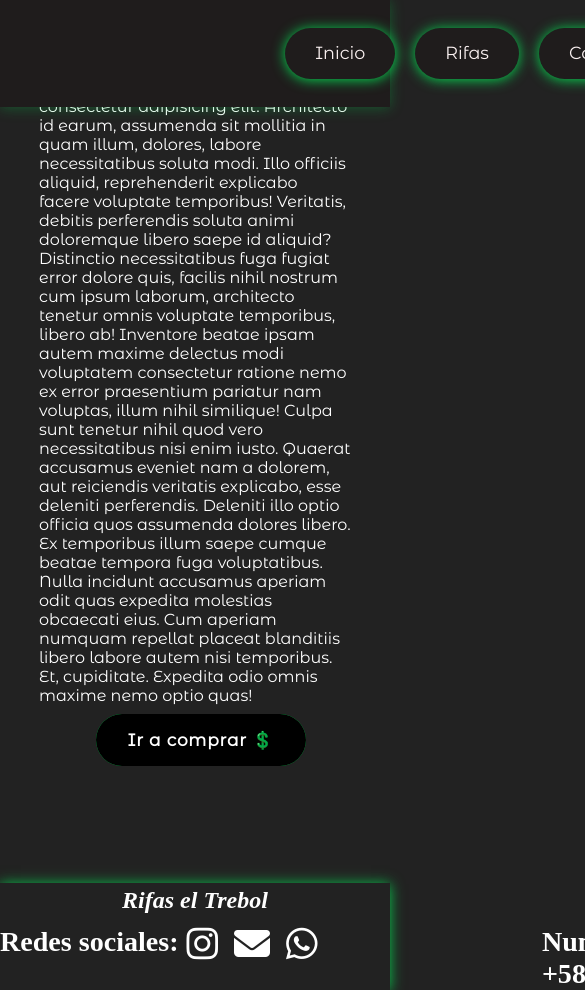
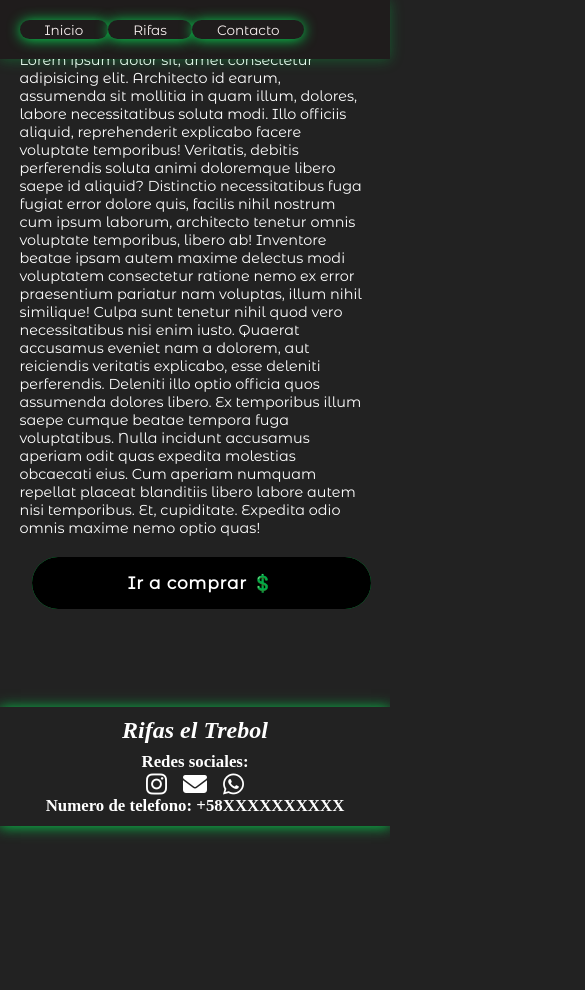
Before and after one commit to Jguerrero45/Proyecto_rifas, a website: page index.html in a window 390 px wide. Shown: the top 990 px of the page, 585 px wide, since content can reach past the window. After the commit the page ends 844 px from the top, so only its background shows below. Drawn offline with Linux system fonts and the light colour scheme.

Commit message:
Agregado responsive al nav y footer

```diff
--- a/css/generales.css
+++ b/css/generales.css
@@ -6,7 +6,6 @@
     box-sizing: border-box;
     text-decoration: none;
     list-style: none;
-
 }
 
 body {
@@ -17,30 +16,24 @@ body {
 
 main {
     margin-top: 10vw;
-
 }
 
+/* Header */
 header {
     background-color: #1f1c1c;
     position: fixed;
     width: 100%;
     top: 0;
-    right: 0;
     z-index: 1000;
-    display: flex;
-    justify-content: space-between;
-    align-items: center;
-    padding: 28px 20%;
+    padding: 28px 10%;
     transition: all 0.5s ease;
-    line-height: 50px;
     box-shadow: 0px 1px 13px rgba(5, 218, 81, 0.3);
-
 }
 
 .nav-menu ul {
     display: flex;
-    margin-left: 48vw;
-
+    flex-wrap: wrap;
+    margin-left: auto;
 }
 
 .nav-menu li {
@@ -48,16 +41,14 @@ header {
     background-color: #1f1c1c;
     border-radius: 100px;
     box-shadow: 0px 1px 13px rgba(5, 218, 81, 1);
-
 }
 
 .nav-menu li a {
-    text-decoration: none;
     color: #faf1f1;
     font-size: 1.1rem;
     font-weight: 500;
     padding: 5px 0;
-    margin: 0 30px;
+    margin: 0 15px;
     transition: all 0.5s ease;
 }
 
@@ -75,20 +66,20 @@ header {
     box-shadow: 0px 1px 13px rgba(5, 218, 81, 0.9);
     display: flex;
     flex-direction: column;
+    align-items: center;
+    /* Centrado */
 }
 
 .titulo_footer {
-    align-items: center;
     text-align: center;
 }
 
 .informacion {
-    font-size: 150%;
+    font-size: 1rem;
     display: flex;
-    position: relative;
-    min-width: 400px;
-    margin-top: 3vw;
-    flex-direction: row;
+    flex-wrap: wrap;
+    justify-content: center;
+    margin-top: 2vw;
 }
 
 #Redes {
@@ -96,19 +87,18 @@ header {
 }
 
 .iconos {
-    white-space: nowrap;
-    margin-left: 2vw;
+    display: flex;
+    gap: 1rem;
 }
 
 .iconos i {
-    margin-right: 10px;
-    font-size: 150%;
+    font-size: 1.5rem;
 }
 
 .bottom {
     width: 100%;
     height: 100%;
-    background-position: -5px -5px
+    background-position: -5px -5px;
 }
 
 .bottomFlex {
@@ -145,3 +135,129 @@ a {
     display: flex;
     justify-content: center;
 }
+
+@media (max-width: 1200px) {
+    .nav-menu li {
+        margin-left: 15px;
+    }
+
+    .nav-menu li a {
+        font-size: 1rem;
+    }
+
+    main {
+        margin-top: 8vw;
+    }
+
+    .texto_inicio {
+        padding: 8%;
+    }
+}
+
+@media (max-width: 992px) {
+    header {
+        padding: 20px 5%;
+    }
+
+    .nav-menu ul {
+        flex-direction: row;
+        align-items: center;
+        padding: 0;
+    }
+
+    .nav-menu li {
+        margin: 10px 0;
+    }
+
+    #info_numero {
+        margin-left: 0;
+        text-align: center;
+    }
+}
+
+@media (max-width: 768px) {
+    .informacion {
+        flex-direction: column;
+        font-size: 0.9rem;
+    }
+
+    .iconos i {
+        font-size: 1.2rem;
+    }
+
+    .texto_inicio {
+        padding: 5%;
+    }
+}
+
+@media (max-width: 576px) {
+    .nav-menu li a {
+        font-size: 0.9rem;
+        padding: 4px 0;
+    }
+
+    .footer {
+        padding: 2vw;
+    }
+
+    .boton_compra {
+        flex-direction: column;
+        width: 100%;
+    }
+
+    .texto_inicio {
+        padding: 2%;
+    }
+}
+
+@media (max-width: 480px) {
+    header {
+        padding: 15px 5%;
+    }
+
+    .nav-menu ul {
+        flex-direction: row;
+        align-items: center;
+        padding: 0;
+        margin: 0;
+    }
+
+    .nav-menu li {
+        margin: 5px 0;
+    }
+
+    .nav-menu li a {
+        font-size: 0.85rem;
+        padding: 8px 10px;
+    }
+
+    #info_numero {
+        margin-left: 0;
+        text-align: center;
+    }
+
+    .texto_inicio {
+        padding: 5%;
+        font-size: 0.9rem;
+    }
+
+    .footer {
+        padding: 10px;
+    }
+
+    .informacion {
+        font-size: 0.9rem;
+        flex-direction: column;
+        align-items: center;
+    }
+
+    .iconos i {
+        font-size: 1.5rem;
+    }
+
+    .boton_compra {
+        flex-direction: column;
+        width: 100%;
+        margin-top: 10px;
+    }
+}
--- a/index.html
+++ b/index.html
@@ -27,7 +27,7 @@
     </header>
 
     <main>
-        <section>
+        <article>
             <div class="texto_inicio">
                 <p>Lorem ipsum dolor sit, amet consectetur adipisicing elit. Architecto id earum, assumenda sit mollitia
                     in quam illum, dolores, labore necessitatibus soluta modi. Illo officiis aliquid, reprehenderit
@@ -49,7 +49,7 @@
                                 &#128178;</a></span></button>
                 </div>
             </div>
-        </section>
+        </article>
     </main>
 
     <footer>
```
Also changed, not shown: templates/rifas.html (+1 -1 lines).
